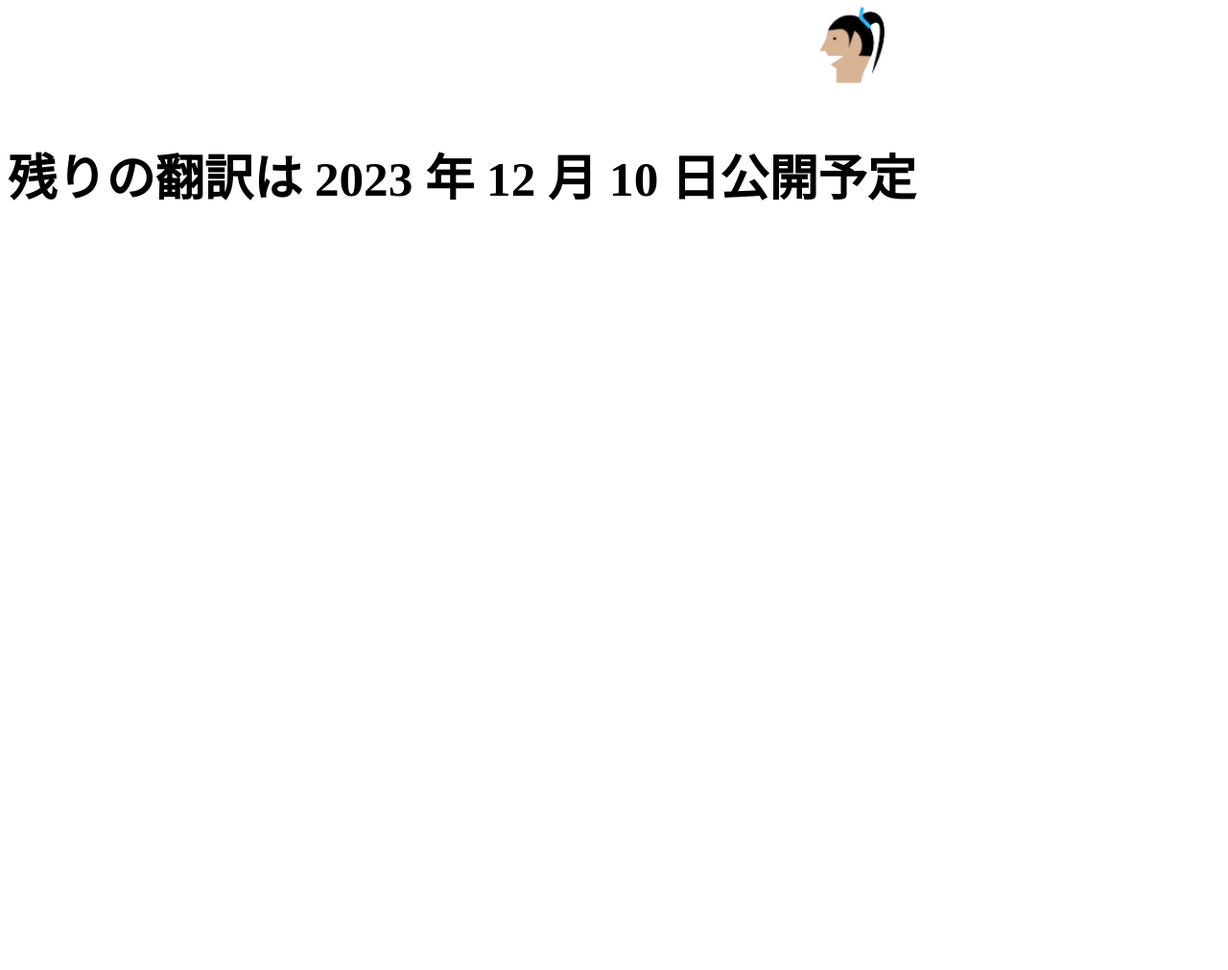
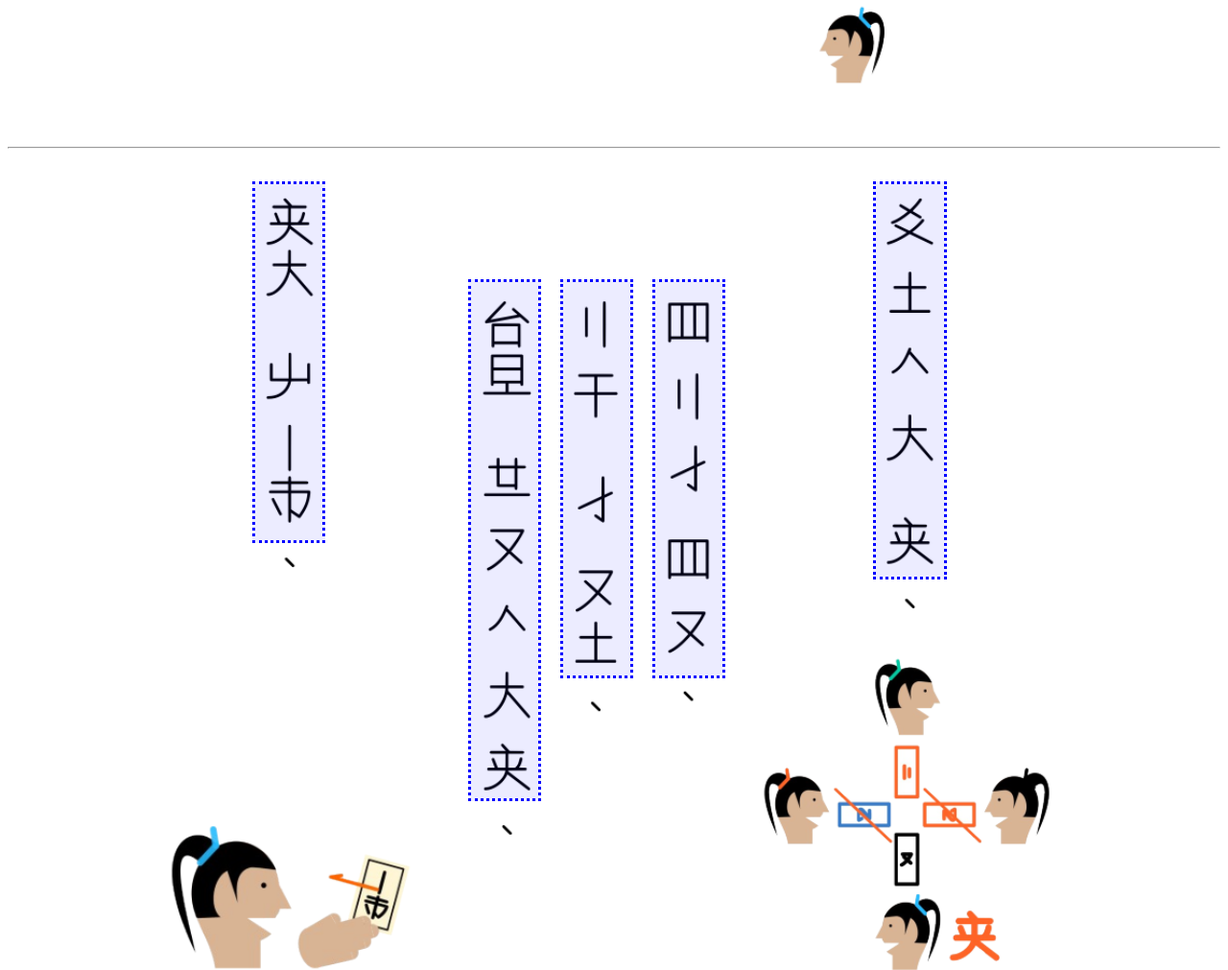
Before and after one commit to sozysozbot/very-easy-card-game-answer, a plain HTML site: page index.html in a window 1280 px wide. Shown: the part 6296-7307 px from the top of the page at 96% size. Before the commit the page ends 6523 px from the top, so only its background shows below. Drawn offline with Linux system fonts and the light colour scheme.

Commit message:
9 ページ目を書く

```diff
--- a/index.html
+++ b/index.html
@@ -129,7 +129,15 @@ top: 51.9vw;" onclick="alert('【「青」】「青」')"></div>
   <div class="click" style="left: 32.1vw;height: 27vw;width: 5.5vw;top: 11vw;" onclick="alert('【十 加 十 同数】十と十は同じ数')"></div>
   <div class="click" style="left: 24.1vw;height: 39.5vw;width: 5.5vw;top: 11vw;" onclick="alert('【此故　無目 十 加 十】このため、十と十を無視する')"></div>
 </div>
-
+<hr>
+<div
+  style="width: 98vw; height: calc(826 / 1169 * 98vw); background-image: url(./easy09.png); background-size: contain; position: relative;">
+  <div class="click" style="left:70.5vw; height: 32vw; width: 5.5vw; top: 2vw;" onclick="alert('【値大 之 人 善】数が大きい人が、善い')"></div>
+  <div class="click" style="left:52.5vw; height: 32vw; width: 5.5vw; top: 10vw;" onclick="alert('【目 二 而 目 九】二を見て、九を見る')"></div>
+  <div class="click" style="left:45.0vw; height: 32vw; width: 5.5vw; top: 10vw;" onclick="alert('【二 小　而　九 大】二は小さく、九は大きい')"></div>
+  <div class="click" style="left:37.5vw; height: 42vw; width: 5.5vw; top: 10vw;" onclick="alert('【此故　生 九 之 人 善】このため、九を出した人が、善い')"></div>
+  <div class="click" style="left:19.9vw; height: 29vw; width: 5.5vw; top: 2vw;" onclick="alert('【善人　手 一銭】善い人は、1ズーを手に入れる')"></div>
+</div>
 <div style="font-size: 4vw; font-weight: bold;">残りの翻訳は 2023 年 12 月 10 日公開予定</div>
 
 
```
